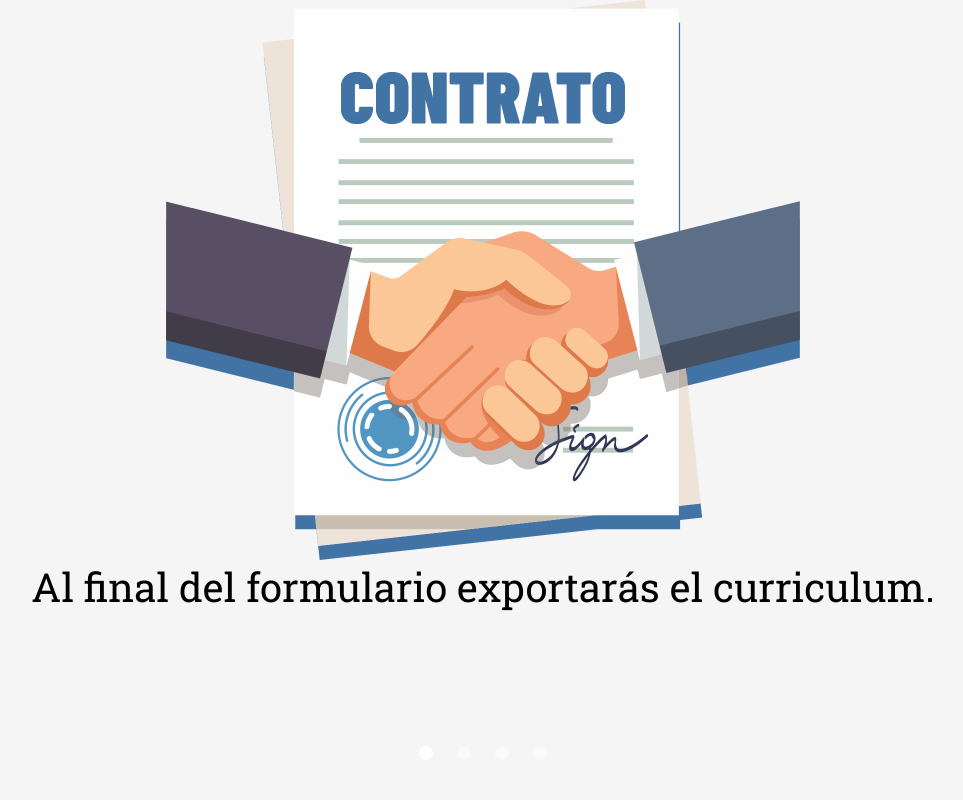
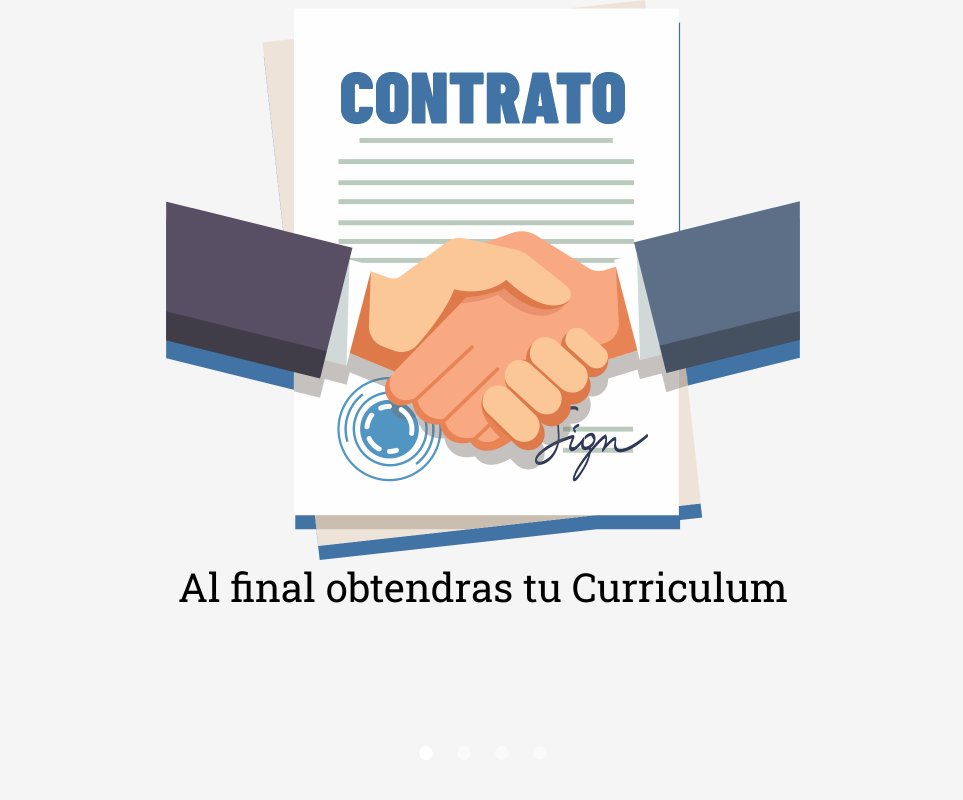
Before and after one commit to josemlegal/Hackathon, a Flask app: page /entrada_espanol in a window 1280 px wide. Shown: the whole page, without its empty margins (157-1120 px from the left). Run offline with Flask 2, Linux system fonts and the light colour scheme; some libraries are stand-ins or nearby versions.

Commit message:
Cambios finales

```diff
--- a/static/formulario.css
+++ b/static/formulario.css
@@ -64,7 +64,7 @@ h1{
 }
 
 .button {
-  background: rgb(237, 40, 70);
+  background: rgba(237,120,171,255);
   border-radius: 5px;
   padding: 15px 25px;
   display: inline-block;
@@ -88,7 +88,7 @@ div.container {
 }
 
 .subida {
-  background: rgb(237, 40, 70);
+  background: rgba(237,120,171,255);
   border-radius: 5px;
   padding: 15px 25px;
   display: inline-block;
--- a/static/formulario.js
+++ b/static/formulario.js
@@ -1,6 +1,6 @@
 $(document).ready(function () {
     var base_color = "rgb(230,230,230)";
-    var active_color = "rgb(237, 40, 70)";
+    var active_color = "rgba(237,120,171,255)";
 
     var child = 1;
     var length = $("section").length - 1;
--- a/static/styles_intro.css
+++ b/static/styles_intro.css
@@ -145,7 +145,7 @@ nav {
   background-color: #5D5D81; }
 
 #leaves-slide {
-  background-color: #3B3355;
+  background-color: #000505;
   background-size: contain;
   background-repeat: no-repeat;
   background-position: center; }
--- a/templates/formulario.html
+++ b/templates/formulario.html
@@ -49,10 +49,11 @@
 <section>
   <p>Si ya trabajaste antes ¿Cual es tu experiencia? &#129309	&#128084	</p> <br>
   <input type="text" name="nomempresa1" placeholder="¿Como se llamaba tu lugar de trabajo? " /> <br>
-  <p>Fecha de Ingreso &#128197 &#10549</p><br>
+
   <input type="text" name="puesto1" placeholder="¿Nombre del Puesto? " /> <br>
+  <!-- <p>Fecha de Ingreso &#128197 &#10549</p><br> -->
   <input type="number" name="añoinicio1" placeholder="Año de ingreso"  id="datepicker"><br>
-  <p>Fecha de Salida &#128197 &#10548</p><br>
+  <!-- <p>Fecha de Salida &#128197 &#10549</p><br> -->
   <input type="number" name="añofin1" placeholder="Año de Salida"  id="datepicker">
   <input type="text" name="actrealiz1" placeholder="Actividad Realizada " />
 </section>
--- a/templates/index.html
+++ b/templates/index.html
@@ -65,7 +65,7 @@
 							<div class="col-md-10 col-12">
 								<div class="banner-content text-center">
 									<h4 class="text-white mb-20 text-uppercase">Encontrar trabajo es mas fácil con:</h4>
-									<h1 class="text-uppercase text-white">Mbojapp</h1>
+									<h1 class="text-uppercase text-white" >Mbojapp</h1>
 									<p class="text-white">Somos una plataforma dedicada a facilitar el proceso de búsqueda de empleos en Paraguay. </p>
 									<a href="{{url_for('entrada_espanol')}}" class="text-uppercase header-btn" >Acceder en Español</a>
 									<a href="{{url_for('entrada_guarani')}}" class="text-uppercase header-btn">Eike Guaranime</a>
--- a/templates/intro_esp.html
+++ b/templates/intro_esp.html
@@ -1,51 +1,89 @@
 <html lang="en">
   <head>
-  <meta charset="UTF-8">
-  <meta http-equiv="X-UA-Compatible" content="IE=edge">
-  <meta name="viewport" content="width=device-width, initial-scale=1.0">
-  <link rel="stylesheet" href="{{url_for('static' , filename= 'button_animation_intro.css')}}">
-  <link rel="stylesheet" href="{{url_for('static' , filename= 'styles_intro.css')}}">
+    <meta charset="UTF-8" />
+    <meta http-equiv="X-UA-Compatible" content="IE=edge" />
+    <meta name="viewport" content="width=device-width, initial-scale=1.0" />
+    <link
+      rel="stylesheet"
+      href="{{url_for('static' , filename= 'button_animation_intro.css')}}"
+    />
+    <link
+      rel="stylesheet"
+      href="{{url_for('static' , filename= 'styles_intro.css')}}"
+    />
     <title>Document</title>
   </head>
   <body>
-  <input type="radio" id="my-tree" name="slide-choice" checked>
-<input type="radio" id="profile" name="slide-choice">
-<input type="radio" id="people-select" name="slide-choice">
-<input type="radio" id="leaves" name="slide-choice">
+    <input type="radio" id="my-tree" name="slide-choice" checked />
+    <input type="radio" id="profile" name="slide-choice" />
+    <input type="radio" id="people-select" name="slide-choice" />
+    <input type="radio" id="leaves" name="slide-choice" />
 
     <div class="slider">
       <div class="slide" id="my-tree-slide">
-    <img src='../static/img_1.png' id="imagenes_grandes">
-    <h2 id="letras1">Al final del formulario exportarás el curriculum.</h2>
+        <img src="../static/img_1.png" id="imagenes_grandes" />
+        <h2 id="letras1">Al final obtendras tu Curriculum</h2>
       </div>
       <div class="slide" id="profile-slide">
-    <img src="../static/img_2.png" id="imagenes_grandes2">
-    <h2 id="letras2">Facilitandote a crear tu primer currículum formal </h2>
+        <img src="../static/img_2.png" id="imagenes_grandes2" />
+        <h2 id="letras2">Para enviar a las vacancias que te interesan</h2>
       </div>
       <div class="slide" id="people-select-slide">
-    <img src="../static/img_4.png">
-    <h2 id="letras3">Acercandote al empleador</h2>
+        <img src="../static/img_4.png" />
+        <h2 id="letras3">Completa un formulario con tus datos</h2>
       </div>
-  <div class="slide"  style="background-color:#3B3355; ">
-    <img src='../static/img_3.png' id="imagenes_grandes">
+      <div class="slide" style="background-color: #3b3355">
+        <img src="../static/img_3.png" id="imagenes_grandes" />
         <h2 id="letras4">Vamos!</h2>
       </div>
     </div>
 
     <nav>
       <label class="next my-tree" title="Next to profile" for="profile"></label>
-  <label class="done my-tree" title="Next to profile" for="profile"><i class="fa fa-angle-right" aria-hidden="true"></i></label>
+      <label class="done my-tree" title="Next to profile" for="profile"
+        ><i class="fa fa-angle-right" aria-hidden="true"></i
+      ></label>
 
       <label class="prev profile" title="Back to tree" for="my-tree"></label>
-  <label class="next profile" title="Next to people selection" for="people-select"></label>
-  <label class="done profile" title="Next to people selection" for="people-select"><i class="fa fa-angle-right" aria-hidden="true"></i></label>
+      <label
+        class="next profile"
+        title="Next to people selection"
+        for="people-select"
+      ></label>
+      <label
+        class="done profile"
+        title="Next to people selection"
+        for="people-select"
+        ><i class="fa fa-angle-right" aria-hidden="true"></i
+      ></label>
 
-  <label class="prev people-select" title="Back to profile" for="profile"></label>
-  <label class="next people-select" title="Next is let's go!" for="leaves"></label>
-  <label class="done people-select" title="Next is let's go!" for="leaves"><i class="fa fa-angle-right" aria-hidden="true"></i></label>
+      <label
+        class="prev people-select"
+        title="Back to profile"
+        for="profile"
+      ></label>
+      <label
+        class="next people-select"
+        title="Next is let's go!"
+        for="leaves"
+      ></label>
+      <label class="done people-select" title="Next is let's go!" for="leaves"
+        ><i class="fa fa-angle-right" aria-hidden="true"></i
+      ></label>
 
-  <label class="prev leaves"  title="Back to people selection" for="people-select"></label>
-<label class="done leaves"  title="Let's go!"><a href="{{url_for('formulario')}}" class="fa fa-check" id="go" aria-hidden="true"></a></label>
+      <label
+        class="prev leaves"
+        title="Back to people selection"
+        for="people-select"
+      ></label>
+      <label class="done leaves" title="Let's go!"
+        ><a
+          href="{{url_for('formulario')}}"
+          class="fa fa-check"
+          id="go"
+          aria-hidden="true"
+        ></a
+      ></label>
 
       <div class="buttons">
         <label for="my-tree" title="Tree">●</label>
@@ -55,6 +93,5 @@
       </div>
     </nav>
     <script src="https://use.fontawesome.com/422198ac60.js"></script>
-
   </body>
 </html>
```
Also changed, not shown: static/css/main.css (+34 -0 lines), databases/datitos.db, static/fondo.jpg, static/fondo1.jpg (added), static/img_3.png, static/img_3ww.png (added). Lines whose indentation alone changed are shown as unchanged.
